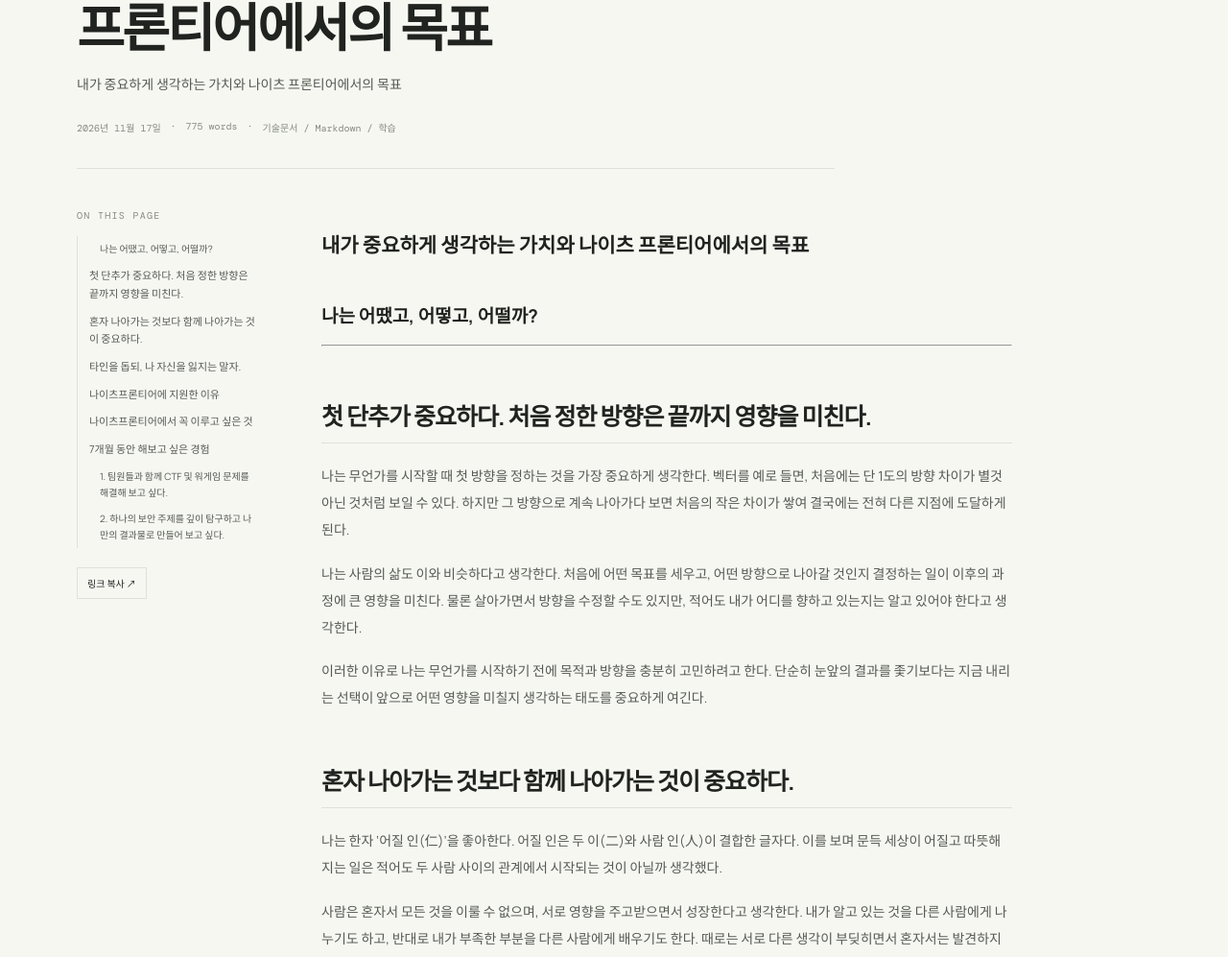
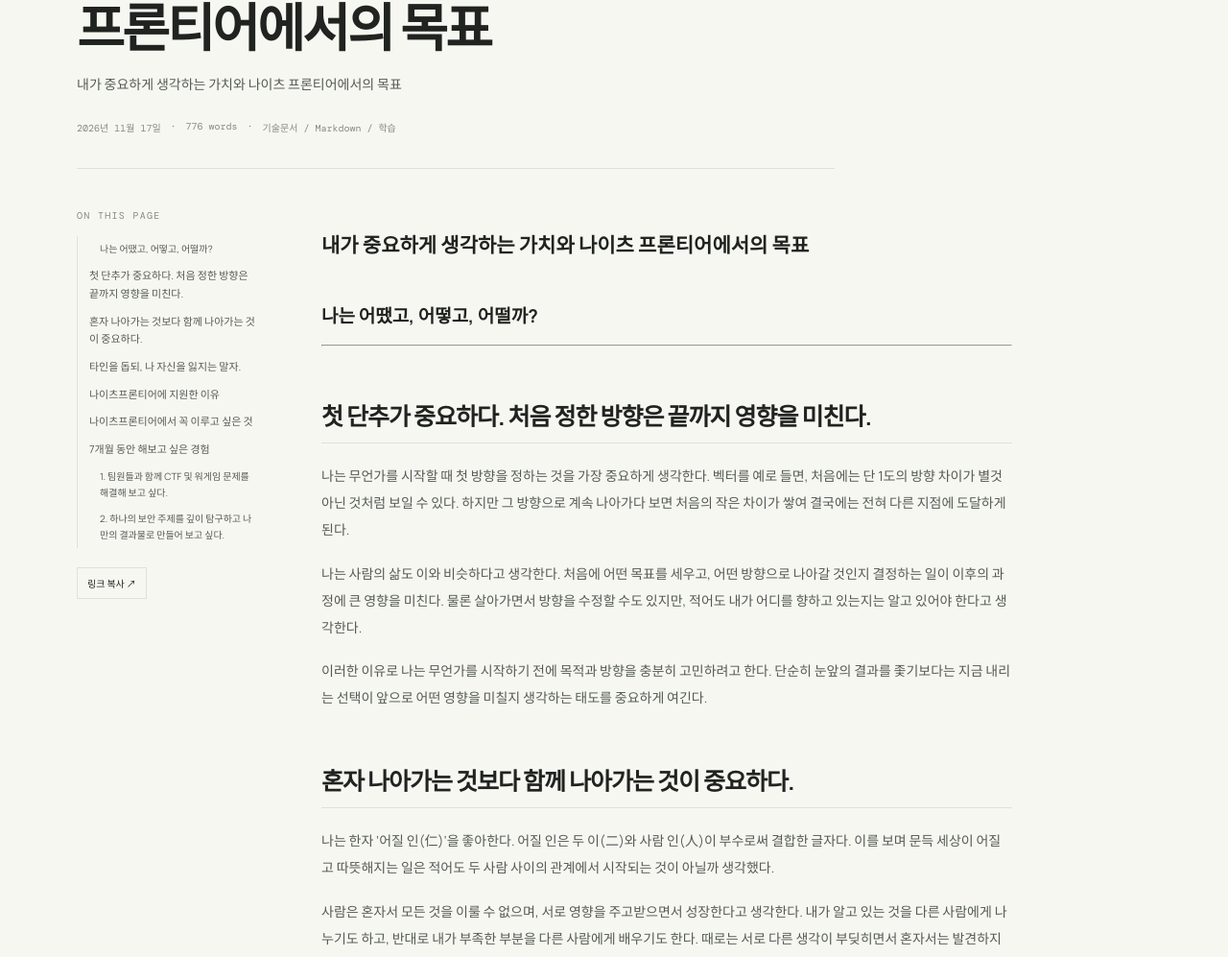
Before and after one commit to pms0602/pms0602.github.io, a Jekyll site: the page built from _posts/2026-11-17-knights-frontier-values.md, in a window 1280 px wide and 1400 px high. Shown: the part 307-1304 px from the top of the window at 96% size. Built offline with Jekyll 4.4.1, drawn with Linux system fonts in a browser that asks for light colours.

Commit message:
Edit posts

```diff
--- a/_posts/2026-11-17-knights-frontier-values.md
+++ b/_posts/2026-11-17-knights-frontier-values.md
@@ -22,7 +22,7 @@ tags: [기술문서, Markdown, 학습]
 
 ## 혼자 나아가는 것보다 함께 나아가는 것이 중요하다.
 
-나는 한자 '어질 인(仁)'을 좋아한다. 어질 인은 두 이(二)와 사람 인(人)이 결합한 글자다. 이를 보며 문득 세상이 어질고 따뜻해지는 일은 적어도 두 사람 사이의 관계에서 시작되는 것이 아닐까 생각했다.
+나는 한자 '어질 인(仁)'을 좋아한다. 어질 인은 두 이(二)와 사람 인(人)이 부수로써 결합한 글자다. 이를 보며 문득 세상이 어질고 따뜻해지는 일은 적어도 두 사람 사이의 관계에서 시작되는 것이 아닐까 생각했다.
 
 사람은 혼자서 모든 것을 이룰 수 없으며, 서로 영향을 주고받으면서 성장한다고 생각한다. 내가 알고 있는 것을 다른 사람에게 나누기도 하고, 반대로 내가 부족한 부분을 다른 사람에게 배우기도 한다. 때로는 서로 다른 생각이 부딪히면서 혼자서는 발견하지 못했던 새로운 방향을 찾기도 한다.
 
```
